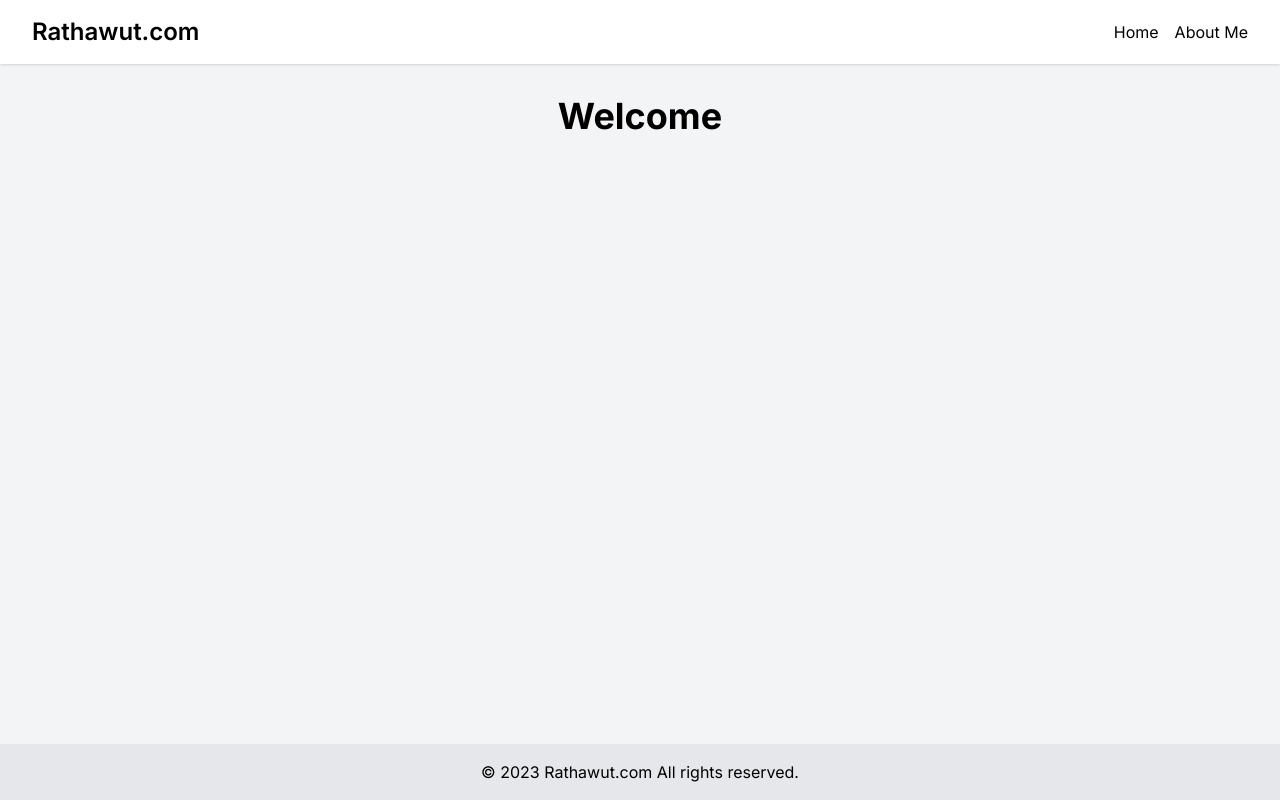
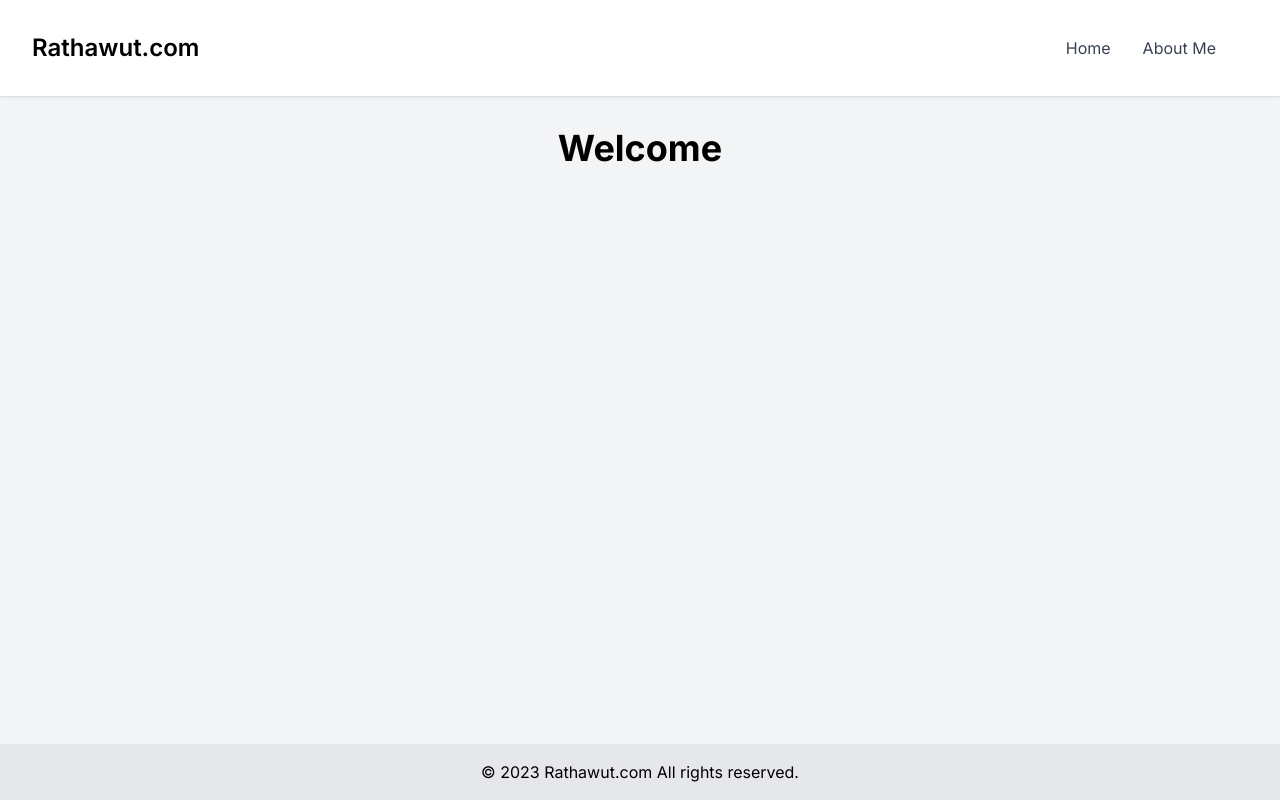
Before and after one commit to rathawut/rathawut, a Next.js app: page / in a window 1280 px wide. Built offline with nearby package versions, Linux system fonts and the light colour scheme.

Commit message:
improve the layout

```diff
--- a/package.json
+++ b/package.json
@@ -9,6 +9,7 @@
     "lint": "next lint"
   },
   "dependencies": {
+    "@headlessui/react": "^1.7.15",
     "@types/node": "20.3.3",
     "@types/react": "18.2.14",
     "@types/react-dom": "18.2.6",
@@ -19,6 +20,7 @@
     "postcss": "8.4.24",
     "react": "18.2.0",
     "react-dom": "18.2.0",
+    "react-icons": "^4.10.1",
     "tailwindcss": "3.3.2",
     "typescript": "5.1.6"
   }
--- a/src/app/layout.tsx
+++ b/src/app/layout.tsx
@@ -1,13 +1,15 @@
 import './globals.css';
 import React, { ReactNode } from 'react';
 import { Inter } from 'next/font/google';
-import Link from 'next/link';
+import Header from '@/components/Header';
+import Footer from '@/components/Footer';
 
 const inter = Inter({ subsets: ['latin'] });
 
 export const metadata = {
-  title: 'Create Next App',
-  description: 'Generated by create next app',
+  title: "Rathawut's Personal Site",
+  description:
+    'A Tech Lead and Full Stack Engineer during working hours, and a dedicated family man when the computers power down.',
 };
 
 interface RootLayoutProps {
@@ -19,23 +21,11 @@ const RootLayout: React.FC<RootLayoutProps> = ({ children }) => {
     <html lang="en">
       <body className={inter.className}>
         <div className="flex flex-col min-h-screen bg-gray-100">
-          <header className="bg-white shadow">
-            <div className="container mx-auto py-4 px-8 flex justify-between items-center">
-              <div className="text-2xl font-semibold">
-                <Link href="/">Rathawut.com</Link>
-              </div>
-              <nav className="space-x-4">
-                <Link href="/">Home</Link>
-                <Link href="/about">About Me</Link>
-              </nav>
-            </div>
-          </header>
+          <Header />
           <main className="container mx-auto flex-grow py-8 px-4">
             {children}
           </main>
-          <footer className="bg-gray-200 py-4 px-8 text-center">
-            &copy; {new Date().getFullYear()} Rathawut.com All rights reserved.
-          </footer>
+          <Footer />
         </div>
       </body>
     </html>
--- /dev/null
+++ b/src/components/Footer.tsx
@@ -0,0 +1,13 @@
+import React from 'react';
+
+const Footer: React.FC = () => {
+  const currentYear = new Date().getFullYear();
+
+  return (
+    <footer className="bg-gray-200 py-4 px-8 text-center">
+      &copy; {currentYear} Rathawut.com All rights reserved.
+    </footer>
+  );
+};
+
+export default Footer;
--- /dev/null
+++ b/src/components/Header.tsx
@@ -0,0 +1,17 @@
+import Link from 'next/link';
+import Navigation from '@/components/Navigation';
+
+const Header: React.FC = () => {
+  return (
+    <header className="bg-white shadow">
+      <div className="container mx-auto py-4 px-8 flex justify-between items-center">
+        <div className="text-2xl font-semibold">
+          <Link href="/">Rathawut.com</Link>
+        </div>
+        <Navigation />
+      </div>
+    </header>
+  );
+};
+
+export default Header;
--- /dev/null
+++ b/src/components/Navigation.tsx
@@ -0,0 +1,78 @@
+'use client';
+import { Fragment } from 'react';
+import Link from 'next/link';
+import { AiOutlineMenu } from 'react-icons/ai';
+import { Menu, Transition } from '@headlessui/react';
+
+const Navigation = () => {
+  return (
+    <nav className="relative sm:flex sm:justify-between sm:items-center sm:px-4 sm:py-3">
+      <Menu as="div" className="relative inline-block text-left">
+        {({ open }) => (
+          <>
+            <Menu.Button className="sm:hidden p-2">
+              <AiOutlineMenu />
+            </Menu.Button>
+            <Transition
+              show={open}
+              as={Fragment}
+              enter="transition ease-out duration-100"
+              enterFrom="transform opacity-0 scale-95"
+              enterTo="transform opacity-100 scale-100"
+              leave="transition ease-in duration-75"
+              leaveFrom="transform opacity-100 scale-100"
+              leaveTo="transform opacity-0 scale-95"
+            >
+              <Menu.Items
+                static
+                className="origin-top-right absolute right-0 mt-2 w-48 rounded-md shadow-lg bg-white ring-1 ring-black ring-opacity-5 focus:outline-none"
+              >
+                <Menu.Item>
+                  {({ active }) => (
+                    <Link
+                      href="/"
+                      className={classNames(
+                        active ? 'bg-gray-100' : '',
+                        'block px-4 py-2 text-gray-700'
+                      )}
+                    >
+                      Home
+                    </Link>
+                  )}
+                </Menu.Item>
+                <Menu.Item>
+                  {({ active }) => (
+                    <Link
+                      href="/about"
+                      className={classNames(
+                        active ? 'bg-gray-100' : '',
+                        'block px-4 py-2 text-gray-700'
+                      )}
+                    >
+                      About Me
+                    </Link>
+                  )}
+                </Menu.Item>
+              </Menu.Items>
+            </Transition>
+          </>
+        )}
+      </Menu>
+      <div className="sm:flex hidden">
+        <Link href="/" className="px-4 py-2 text-gray-700">
+          Home
+        </Link>
+        <Link href="/about" className="px-4 py-2 text-gray-700">
+          About Me
+        </Link>
+      </div>
+    </nav>
+  );
+};
+
+// This function adds different styles depending on whether the condition is true or not
+function classNames(...classes: string[]) {
+  return classes.filter(Boolean).join(' ');
+}
+
+export default Navigation;
```
Also changed, not shown: 1 other file (tests, documents, lock files or other folders).
